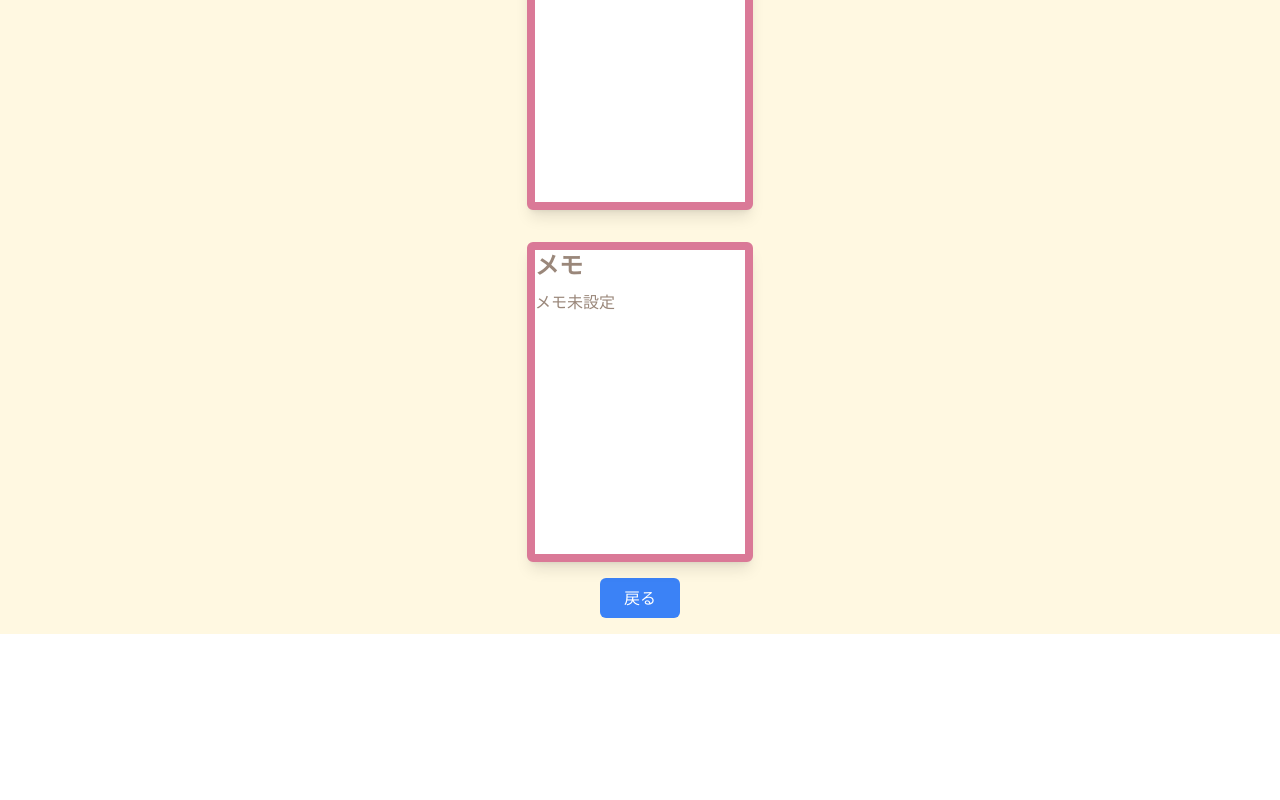
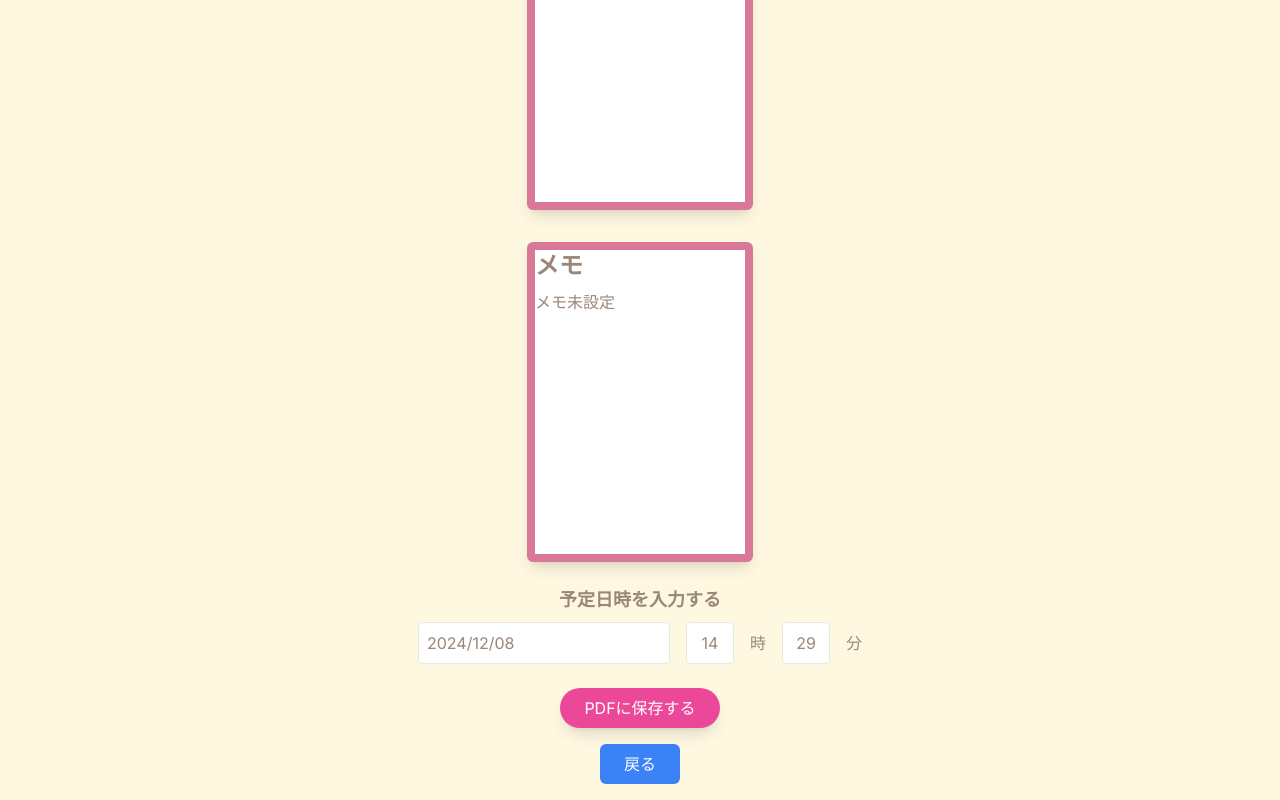
Before and after one commit to tech0mg/Hidarihashi-Frontend, a Next.js app: page /customers/shiori_check in a window 1280 px wide. Shown: the part 877-1677 px from the top of the page. Before the commit the page ends 1511 px from the top, so only its background shows below. Built offline with nearby package versions, Linux system fonts and the light colour scheme.

Commit message:
shiori_checkに日付機能とPDF機能の追加（途中）

```diff
--- a/src/app/customers/shiori_check/page.jsx
+++ b/src/app/customers/shiori_check/page.jsx
@@ -1,6 +1,9 @@
 "use client";
 import React, { useEffect, useState } from "react";
 import ShioriCard from "../../components/ShioriCard";
+import DatePicker from "react-datepicker";
+import "react-datepicker/dist/react-datepicker.css";
+import { jsPDF } from "jspdf";
 
 
 const ShioriCheck = () => {
@@ -8,6 +11,7 @@ const ShioriCheck = () => {
     const [page2, setPage2] = useState({});
     const [page3, setPage3] = useState({});
     const [page4, setPage4] = useState({});
+    const [selectedDate, setSelectedDate] = useState(new Date()); // 予定日管理
 
   useEffect(() => {
     // ローカルストレージから page1～page4 のデータを取得
@@ -16,6 +20,37 @@ const ShioriCheck = () => {
     setPage3(JSON.parse(localStorage.getItem("page3")) || {});
     setPage4(JSON.parse(localStorage.getItem("page4")) || {});
   }, []);
+
+  // PDF生成処理
+  const handleSaveAsPDF = () => {
+    const doc = new jsPDF();
+    doc.setFont("Helvetica", "normal");
+
+    // Page1 内容
+    doc.setFontSize(16);
+    doc.text("しおりタイトル", 10, 10);
+    doc.text(page1.title || "未設定", 10, 20);
+    doc.text("Produced by " + (page1.producer || "未設定"), 10, 30);
+
+    // Page2 内容
+    doc.addPage();
+    doc.text("スケジュール", 10, 10);
+    doc.text(page2.schedule || "スケジュール未設定", 10, 20);
+
+    // Page3 内容
+    doc.addPage();
+    doc.text("天気と経路情報", 10, 10);
+    doc.text(page3.weather || "天気未設定", 10, 20);
+
+    // Page4 内容
+    doc.addPage();
+    doc.text("メモ", 10, 10);
+    doc.text(page4.memo || "メモ未設定", 10, 20);
+
+    doc.save("Shiori.pdf");
+  };
+
+
 
   return (
     <div className="flex flex-col items-center bg-[#FFF8E1] min-h-screen py-4">
@@ -44,6 +79,42 @@ const ShioriCheck = () => {
           <p>{page4.memo || "メモ未設定"}</p>
         </ShioriCard>
       </div>
+
+      {/* 予定日入力 */}
+      <div className="my-6 text-center">
+        <h2 className="text-lg font-bold mb-2">予定日時を入力する</h2>
+        <div className="flex items-center justify-center space-x-4">
+          <DatePicker
+            selected={selectedDate}
+            onChange={(date) => setSelectedDate(date)}
+            dateFormat="yyyy/MM/dd"
+            className="border p-2 rounded"
+          />
+          <input
+            type="text"
+            value={selectedDate.getHours()}
+            className="border p-2 w-12 text-center rounded"
+            readOnly
+          />
+          <span>時</span>
+          <input
+            type="text"
+            value={selectedDate.getMinutes()}
+            className="border p-2 w-12 text-center rounded"
+            readOnly
+          />
+          <span>分</span>
+        </div>
+      </div>
+
+      {/* PDF保存ボタン */}
+      <button
+        onClick={handleSaveAsPDF}
+        className="px-6 py-2 bg-pink-500 text-white rounded-full shadow-lg hover:bg-pink-600"
+      >
+        PDFに保存する
+      </button>
+
       {/* 戻るボタン */}
       <button
         className="mt-4 px-6 py-2 bg-blue-500 text-white rounded-md"
```
Also changed, not shown: package.json (+5 -5 lines), 1 other file (tests, documents, lock files or other folders).
